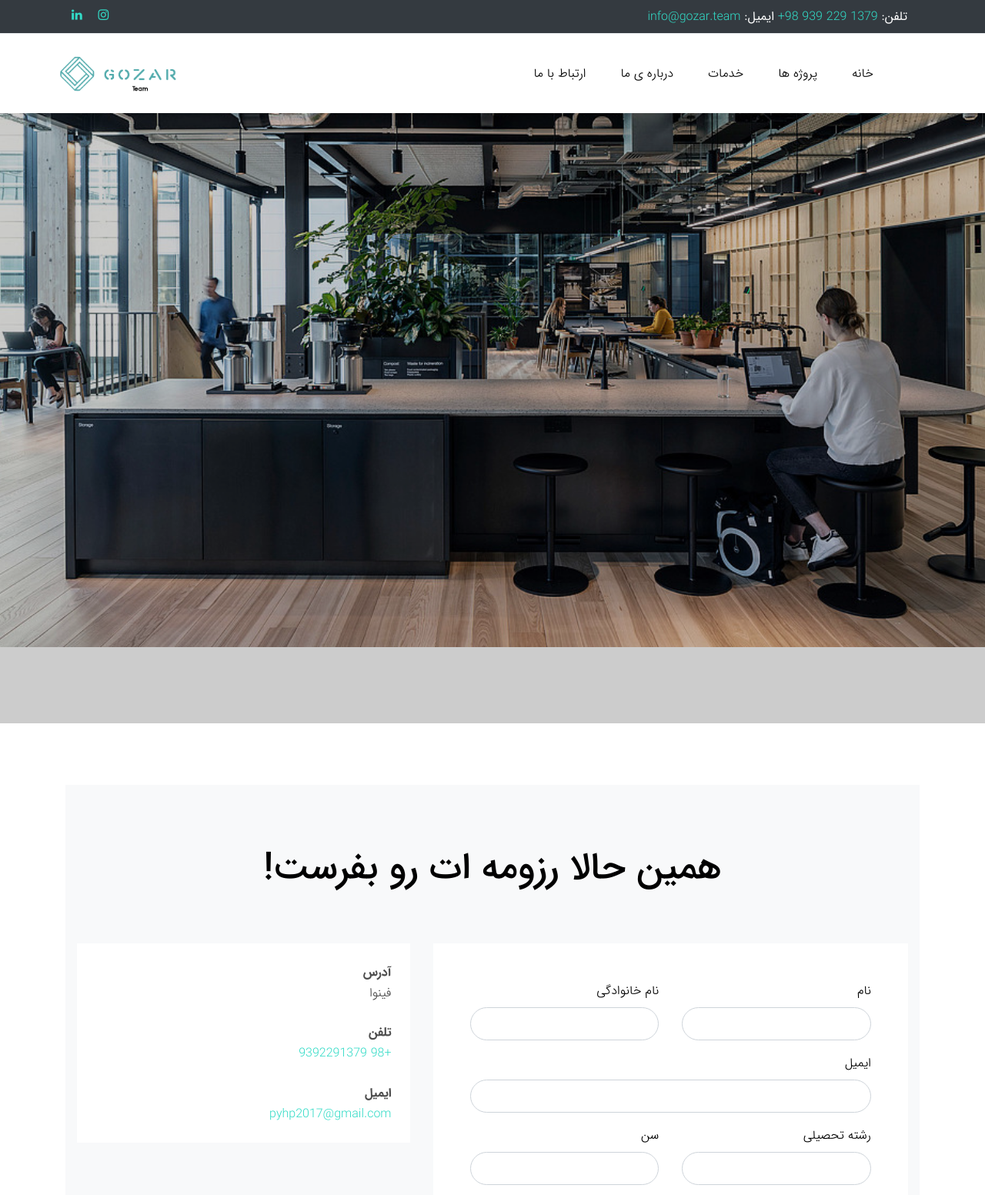
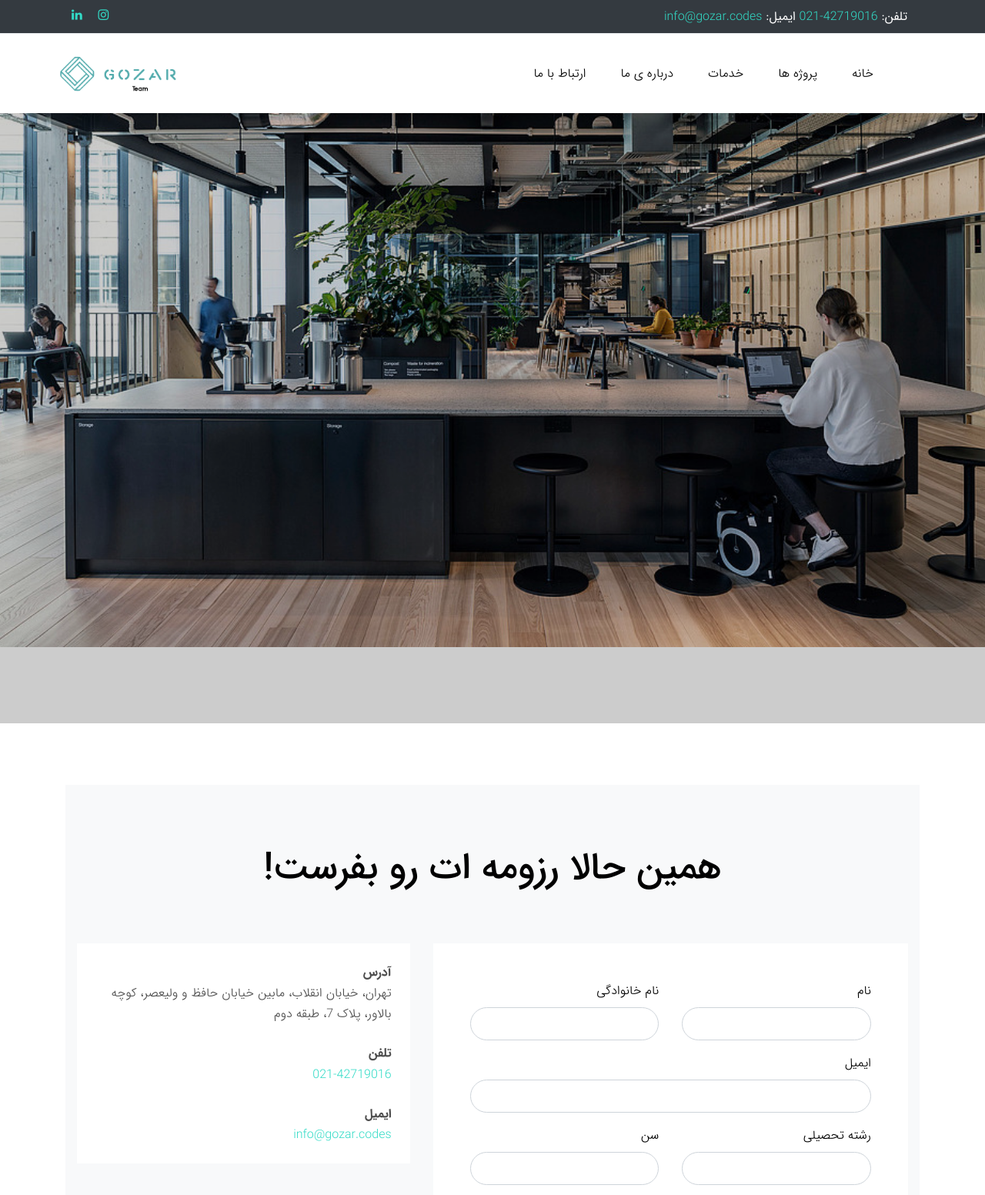
Before and after one commit to ehsanfakhraie/ehsanfakhraie.github.io, a plain HTML site: page apply.html in a window 1280 px wide. Shown: the top 1553 px of the page at 77% size. Drawn offline with Linux system fonts and the light colour scheme; no server answers; files whose address does not match are found by name.

Commit message:
address and phone number eddited

```diff
--- a/apply.html
+++ b/apply.html
@@ -70,12 +70,12 @@
                 <span class="mr-3"
                   ><strong class="text-white">تلفن:</strong>
                   <a href="tel://#" dir="ltr" style="direction: ltr"
-                    >+98 939 229 1379</a
+                    >021-42719016</a
                   ></span
                 >
                 <span
                   ><strong class="text-white"> ایمیل:</strong>
-                  <a href="#">info@gozar.team</a></span
+                  <a href="#">info@gozar.codes</a></span
                 >
               </p>
             </div>
@@ -331,13 +331,13 @@
                 <div class="col-md-5">
                   <div class="p-4 mb-3 bg-white">
                     <p class="mb-0 font-weight-bold">آدرس</p>
-                    <p class="mb-4">فینوا</p>
+                    <p class="mb-4">تهران، خیابان انقلاب، مابین خیابان حافظ و ولیعصر، کوچه بالاور، پلاک 7، طبقه دوم</p>
 
                     <p class="mb-0 font-weight-bold">تلفن</p>
-                    <p class="mb-4"><a href="#">+98 9392291379</a></p>
+                    <p class="mb-4"><a href="#">021-42719016</a></p>
 
                     <p class="mb-0 font-weight-bold">ایمیل</p>
-                    <p class="mb-0"><a href="#">pyhp2017@gmail.com</a></p>
+                    <p class="mb-0"><a href="#">info@gozar.codes</a></p>
                   </div>
                 </div>
               </div>
```
Also changed, not shown: index.html (+5 -5 lines), madresefestival.html (+2 -2 lines).
